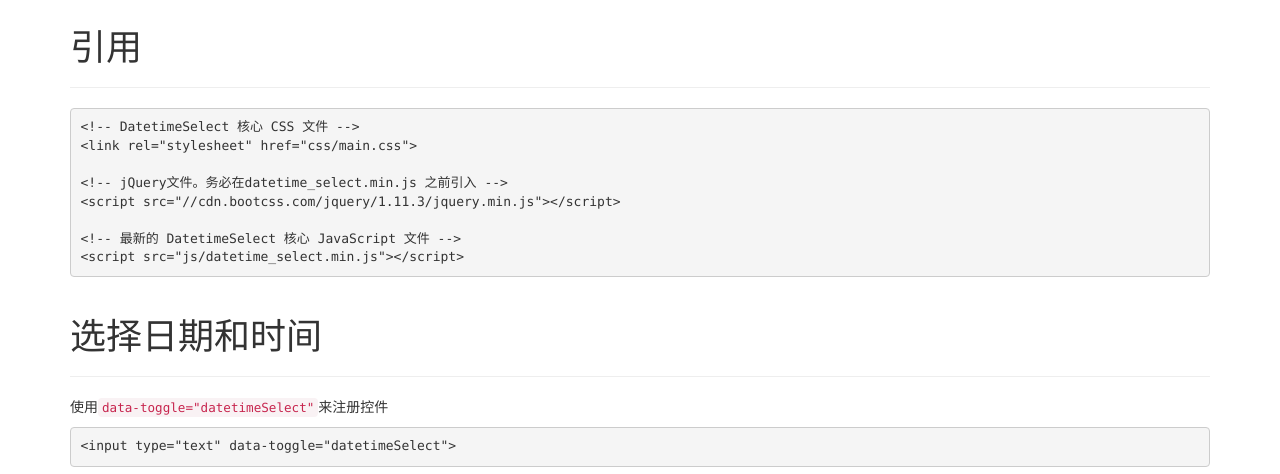
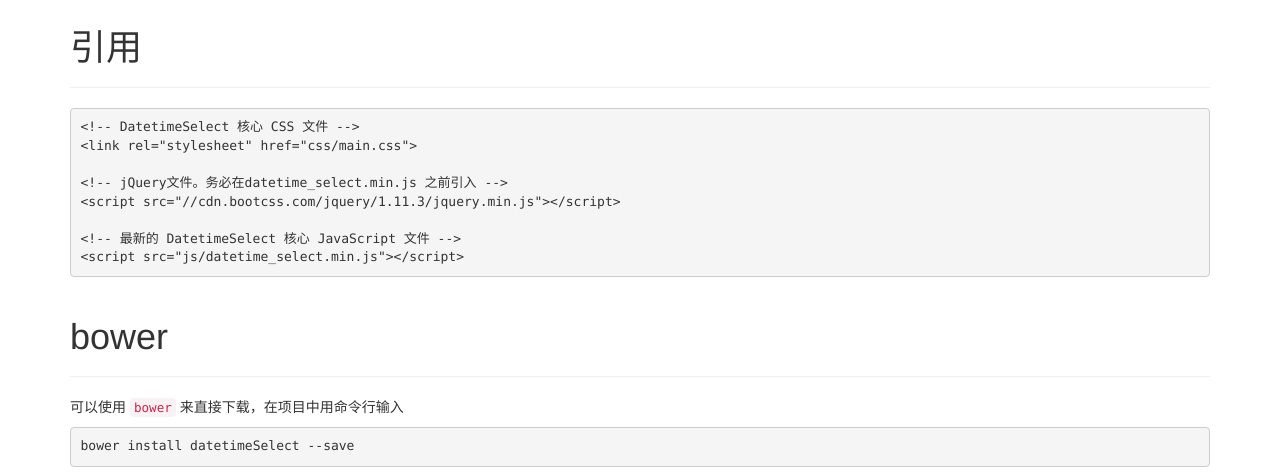
Before and after one commit to ThomasLiu/DatetimeSelect, a website: page index.html in a window 1280 px wide. Shown: the part 322-796 px from the top of the page. Drawn offline with nearby package versions, Linux system fonts and the light colour scheme.

Commit message:
V0.0.1版本 开发完成 添加了bower 的指导

```diff
--- a/index.html
+++ b/index.html
@@ -51,6 +51,13 @@
             <pre><code class="language-html" data-lang="html">&lt;!-- DatetimeSelect 核心 CSS 文件 --&gt;<br>&lt;link rel="stylesheet" href="css/main.css"&gt;<br><br>&lt;!-- jQuery文件。务必在datetime_select.min.js 之前引入 --&gt;<br>&lt;script src="//cdn.bootcss.com/jquery/1.11.3/jquery.min.js"&gt;&lt;/script&gt;<br><br>&lt;!-- 最新的 DatetimeSelect 核心 JavaScript 文件 --&gt;<br>&lt;script src="js/datetime_select.min.js"&gt;&lt;/script&gt;</code></pre>
         </div>
 
+        <div class="page-header">
+            <h1>bower</h1>
+        </div>
+        <p>可以使用 <code>bower</code> 来直接下载，在项目中用命令行输入</p>
+        <div class="highlight">
+            <pre><code class="language-html" data-lang="html">bower install datetimeSelect --save</code></pre>
+        </div>
 
 
         <div class="page-header">
```
